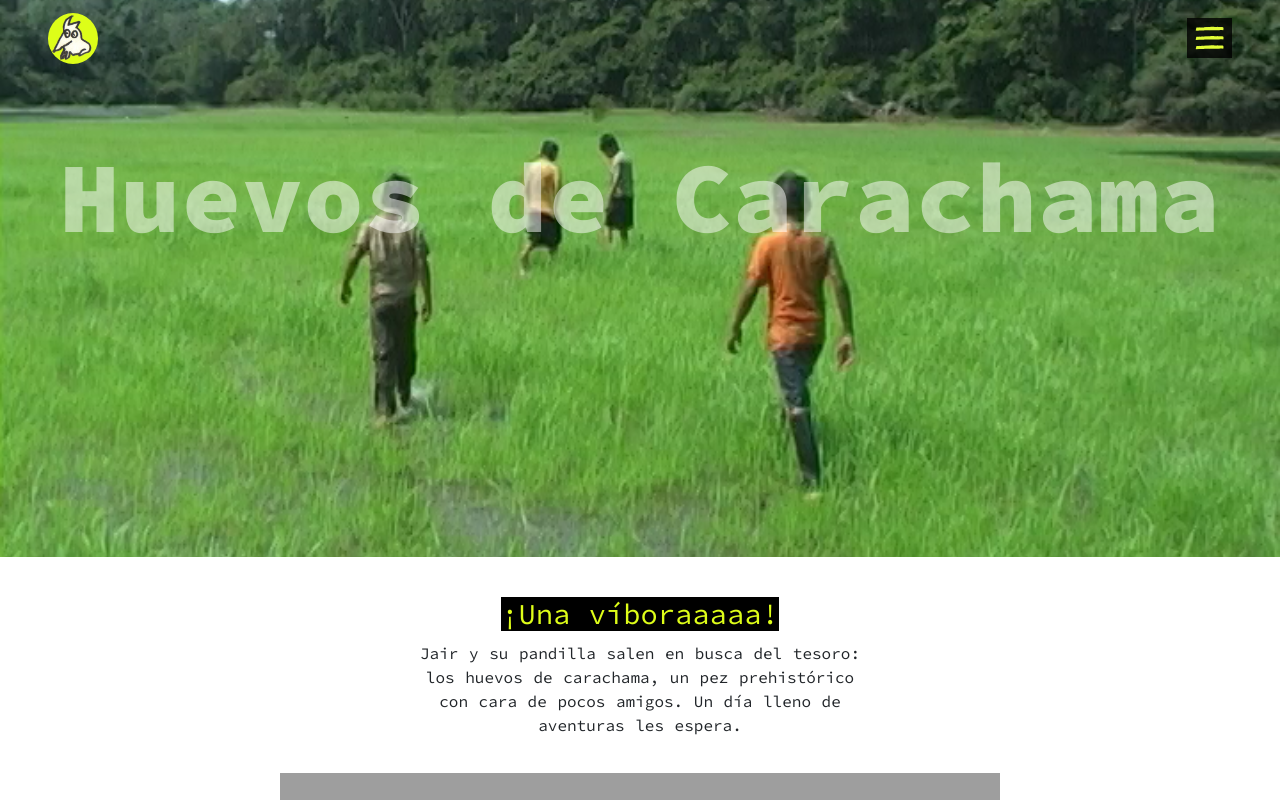
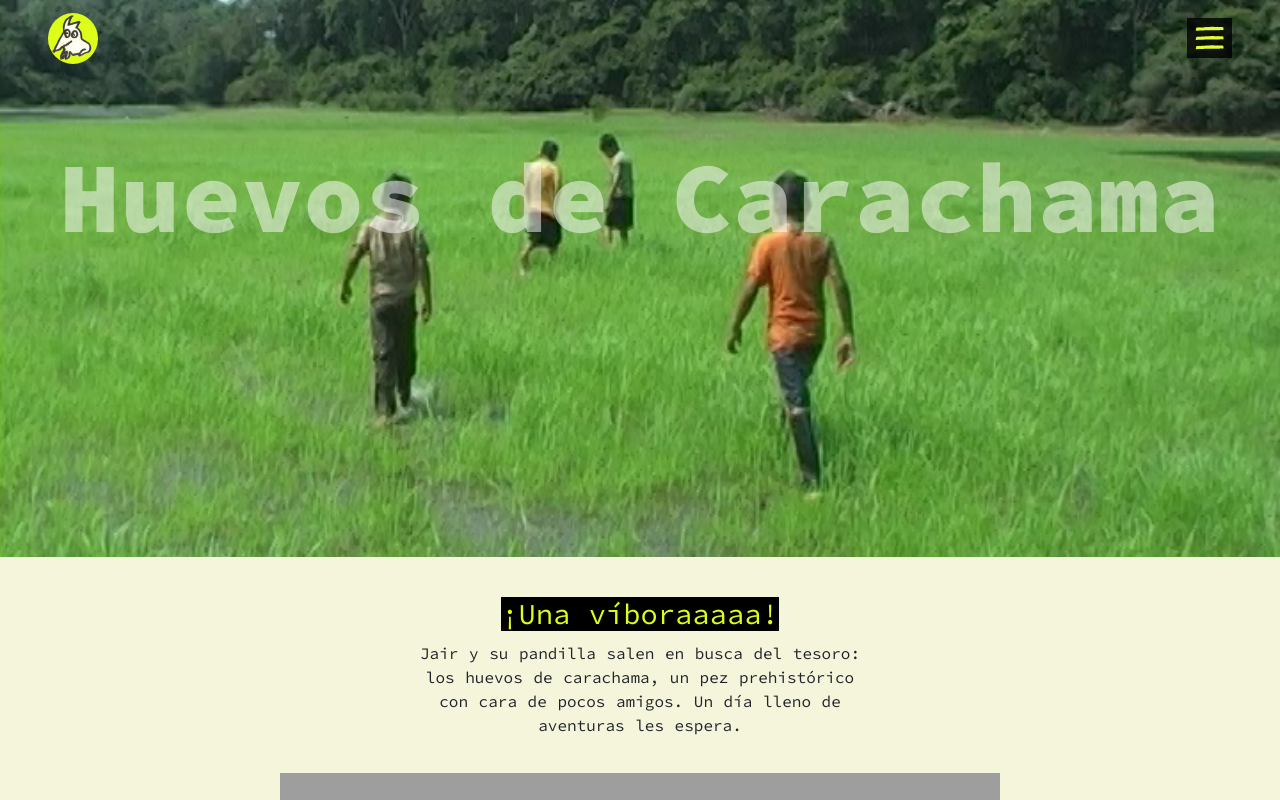
Before and after one commit to perrofeo/potential-couscous, a Nuxt app: page /carachama in a window 1280 px wide. Shown: the top 800 px of the page. Built offline with nearby package versions, Linux system fonts and the light colour scheme; grey boxes are pictures that could not be loaded.

Commit message:
layout bg beige

```diff
--- a/layouts/default.vue
+++ b/layouts/default.vue
@@ -24,6 +24,7 @@ html {
 }
 body {
   font-family: 'Source Code Pro', monospace;
+  background-color: beige;
 }
 h2 {
   font-size: 1.8rem;
```
